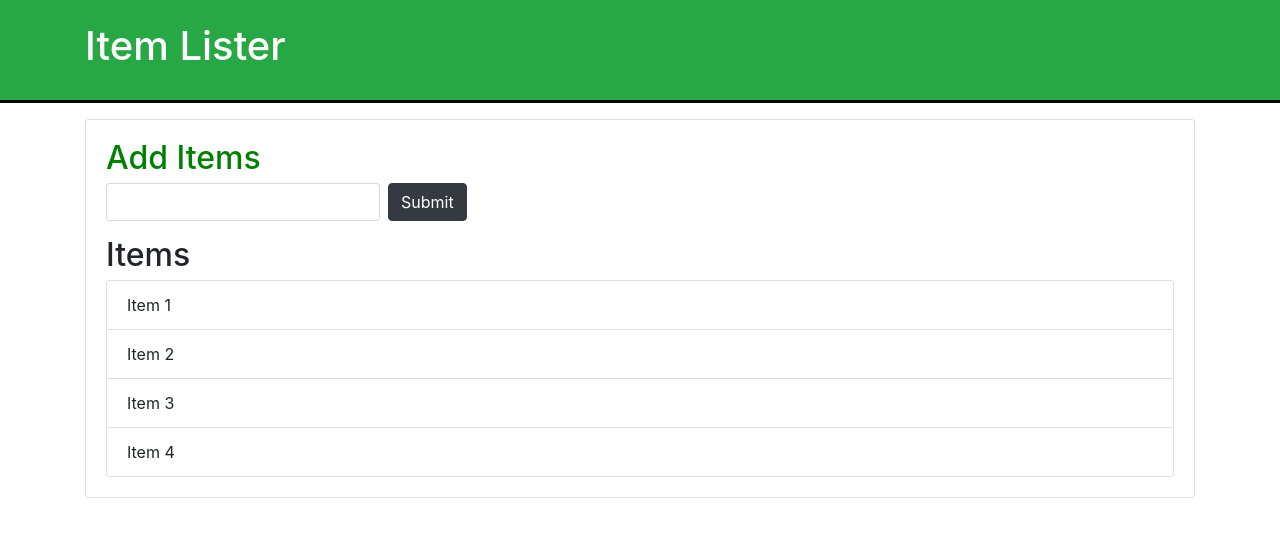
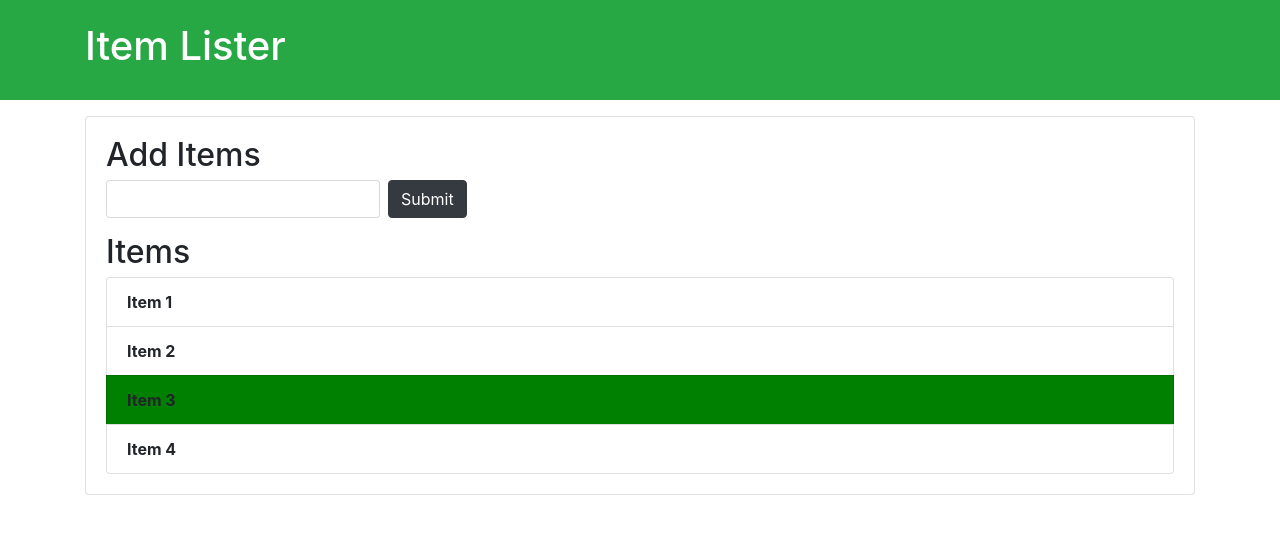
Before and after one commit to Kasturiprava-Samal/gitstarter, a plain HTML site: page index.html in a window 1280 px wide. Drawn offline with nearby package versions, Linux system fonts and the light colour scheme.

Commit message:
getelementbyid

```diff
--- a/app.js
+++ b/app.js
@@ -1 +1,10 @@
-console.log("I love git")
+var items = document.getElementsByClassName('list-group-item');
+console.log(items);
+console.log(items[3]);
+//items[3].textContent='Hello 2';
+//items[3].style.fontWeight='bold';
+items[2].style.backgroundColor = 'Green';
+
+for(var i=0; i<items.length;i++){
+    items[i].style.fontWeight='bold';
+}
--- a/index.html
+++ b/index.html
@@ -31,5 +31,5 @@
   </div>
 
 </body>
-<script src="demo.js"></script>
+<script src="app.js"></script>
 </html>
```
